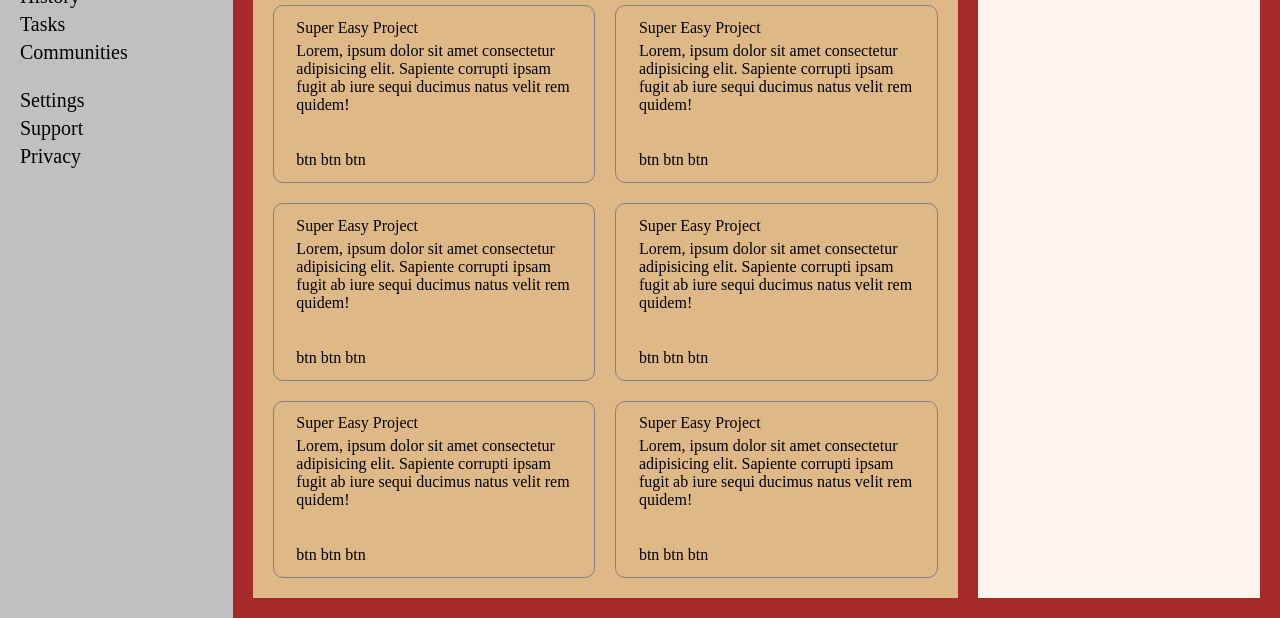
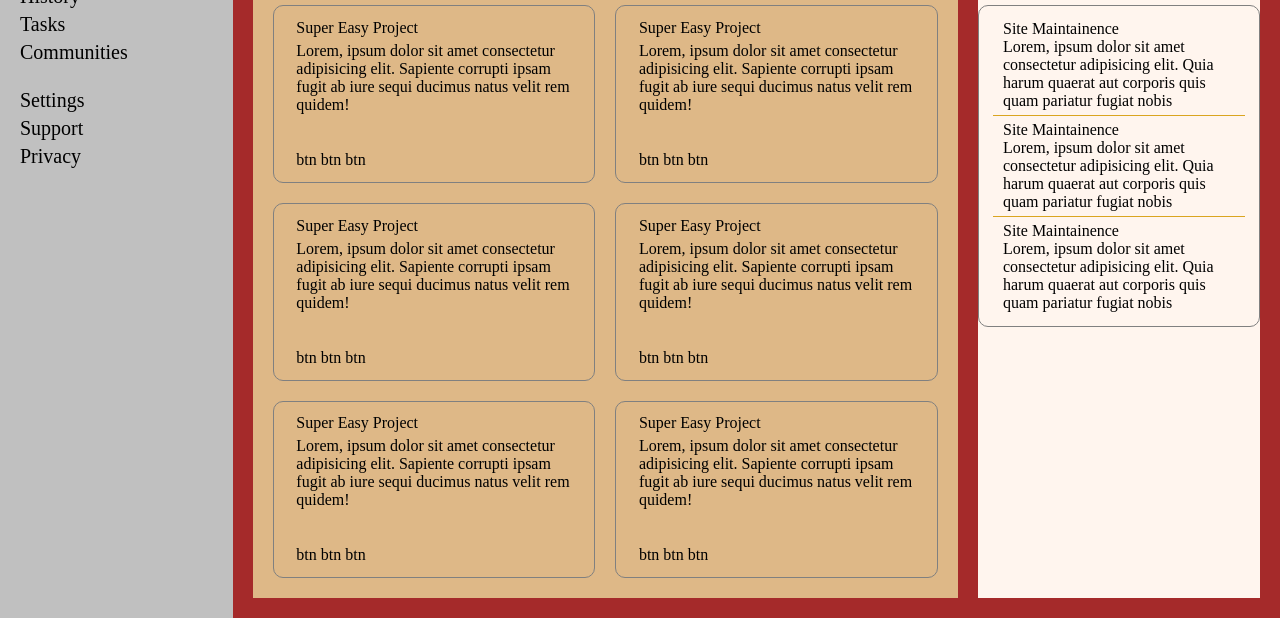
Before and after one commit to amrxt1/project-admin-dashboard, a plain HTML site: page index.html in a window 1280 px wide. Shown: the part 222-840 px from the top of the page. Drawn offline with Linux system fonts and the light colour scheme.

Commit message:
Create layout for Announcements

```diff
--- a/index.html
+++ b/index.html
@@ -126,7 +126,32 @@
         </div>
         <div class="sidebar">
           <div class="heading">Announcements</div>
-          <div class="announcements"></div>
+          <div class="announcements">
+            <div class="announcement">
+              <div class="bold">Site Maintainence</div>
+              <p>
+                Lorem, ipsum dolor sit amet consectetur adipisicing elit. Quia
+                harum quaerat aut corporis quis quam pariatur fugiat nobis
+              </p>
+            </div>
+            <div class="separator"></div>
+            <div class="announcement">
+              <div class="bold">Site Maintainence</div>
+              <p>
+                Lorem, ipsum dolor sit amet consectetur adipisicing elit. Quia
+                harum quaerat aut corporis quis quam pariatur fugiat nobis
+              </p>
+            </div>
+            <div class="separator"></div>
+
+            <div class="announcement">
+              <div class="bold">Site Maintainence</div>
+              <p>
+                Lorem, ipsum dolor sit amet consectetur adipisicing elit. Quia
+                harum quaerat aut corporis quis quam pariatur fugiat nobis
+              </p>
+            </div>
+          </div>
         </div>
       </div>
     </div>
--- a/style.css
+++ b/style.css
@@ -117,6 +117,33 @@ input {
   gap: 5px;
   height: 150px;
 }
+
 .sidebar {
   background-color: seashell;
 }
+
+.sidebar > .heading {
+  margin: 0;
+}
+.announcements {
+  display: grid;
+  gap: 5px;
+  border: 1px solid gray;
+  border-radius: 10px;
+  padding: 5% 5%;
+  margin: 20px 0px;
+}
+
+.announcement {
+  padding: 0px 10px;
+}
+
+.separator {
+  height: 1px;
+  background-color: goldenrod;
+}
+
+.announcement > p {
+  margin: 0;
+  padding: 0;
+}
```
